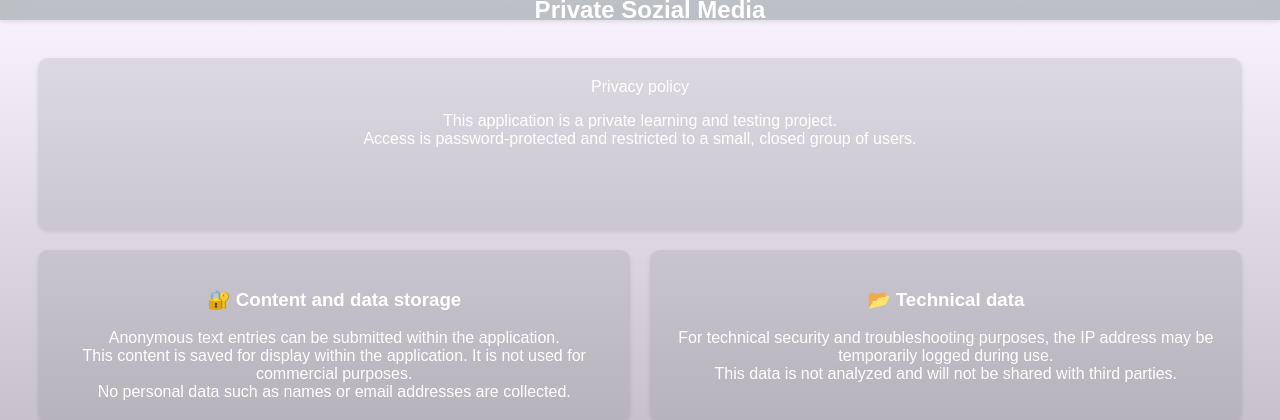
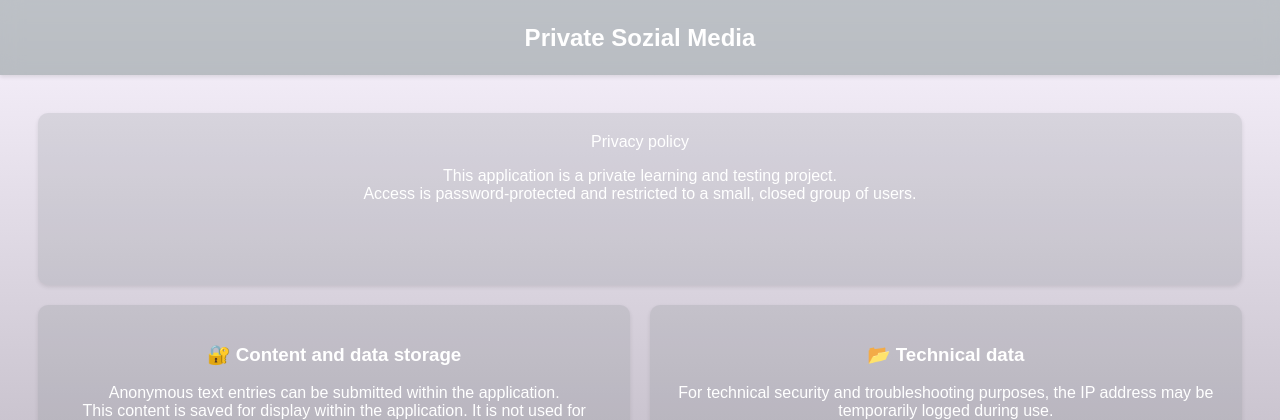
Before and after one commit to horsthacker07/privat-sozial-media, a Flask app: page /privacy in a window 1280 px wide. Shown: the top 420 px of the page. Run offline with Flask 3, Linux system fonts and the light colour scheme.

Commit message:
Adjust navbar height and remove title margin for improved layout consistency

```diff
--- a/static/stylesheet_privacy.css
+++ b/static/stylesheet_privacy.css
@@ -21,13 +21,13 @@ body {
     color: white; /* Weißer Text */
     padding: 10px 20px; /* Innenabstand */
     box-shadow: 0 2px 4px rgba(0, 0, 0, 0.1); /* Schatten für 3D-Effekt */
+    height: 55px; /* Höhe der Navbar */
 }
 
 .body .navbar h1[type="navbar-title"] {
     position: absolute;
     left: 50%; /* Positioniert die Mitte des Titels */
     transform: translateX(-50%); /* Verschiebt den Titel um die Hälfte seiner Breite */
-    margin: 10px;
     font-size: 24px; /* Schriftgröße für die Überschrift */
 }
 
```
